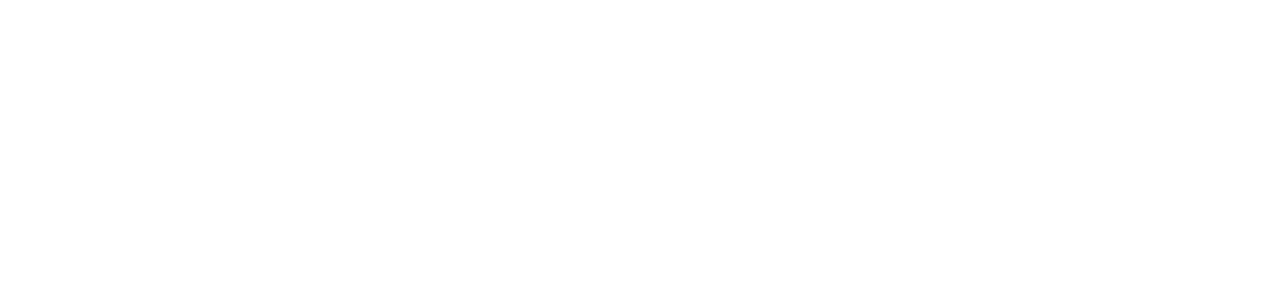
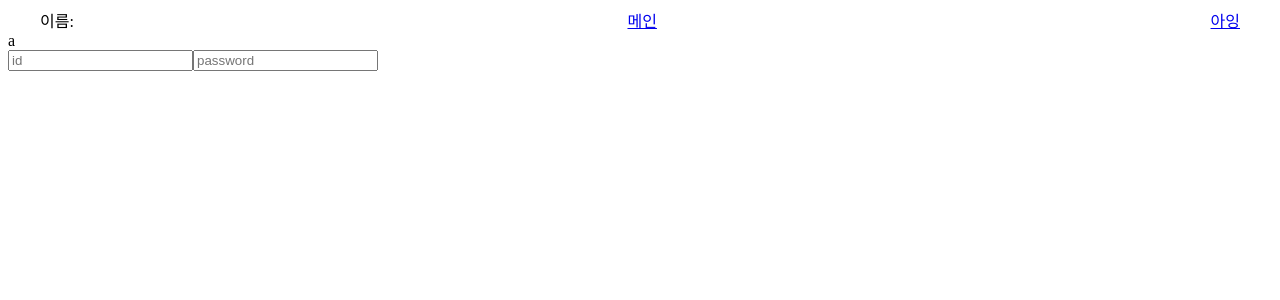
Before and after one commit to toswm128/recoil_Study, a React (Create React App) app in the folder recoil_ts/: page /signup in a window 1280 px wide. Shown: the top 300 px of the page. Built offline with nearby package versions, Linux system fonts and the light colour scheme.

Commit message:
[ADD] signUp set + [UPDATA] hook - store -> hook - useState

```diff
--- a/recoil_ts/src/App.tsx
+++ b/recoil_ts/src/App.tsx
@@ -4,6 +4,7 @@
 import { BrowserRouter as Router, Route, Switch } from "react-router-dom";
 import MainPage from "./Pages/MainPage";
 import TodoShowingPage from "./Pages/TodoShowingPage";
+import SignUpPage from "./Pages/SignUpPage";
 
 function App() {
   return (
@@ -12,6 +13,7 @@
         <Switch>
           <Route exact path="/" component={MainPage} />
           <Route path="/Show" component={TodoShowingPage} />
+          <Route path="/signup" component={SignUpPage} />
         </Switch>
       </Router>
     </RecoilRoot>
--- a/recoil_ts/src/Components/Main/Main.tsx
+++ b/recoil_ts/src/Components/Main/Main.tsx
@@ -12,7 +12,7 @@
 const Main = ({ selector, todo, text, number, submit }: MainProps) => {
   console.log(number, text);
   return (
-    <RecoilRoot>
+    <div>
       <div>
         <div>{number.value}</div>
         <button onClick={number.plus}>+</button>
@@ -26,7 +26,7 @@
           return <div key={key}>{currnt}</div>;
         })}
       </ul>
-    </RecoilRoot>
+    </div>
   );
 };
 
--- /dev/null
+++ b/recoil_ts/src/Components/SignUp/SignUp.tsx
@@ -0,0 +1,18 @@
+import React from "react";
+
+interface SignUpType {
+  id: any;
+  pwd: any;
+}
+
+const SignUp = ({ id, pwd }: SignUpType) => {
+  return (
+    <div>
+      <div>a</div>
+      <input type="text" {...id} placeholder="id" />
+      <input type="text" {...pwd} placeholder="password" />
+    </div>
+  );
+};
+
+export default SignUp;
--- /dev/null
+++ b/recoil_ts/src/Containers/SignUpContainer.tsx
@@ -0,0 +1,12 @@
+import React from "react";
+import SignUp from "../Components/SignUp/SignUp";
+import useInput from "../hooks/useInput/useInput";
+import useCounter from "../hooks/useCounter/useCounter";
+
+const SignUpContainer = () => {
+  const id: any = useInput();
+  const pwd: any = useInput();
+  return <SignUp id={id} pwd={pwd} />;
+};
+
+export default SignUpContainer;
--- /dev/null
+++ b/recoil_ts/src/Pages/SignUpPage.tsx
@@ -0,0 +1,14 @@
+import React from "react";
+import SignUpContainer from "../Containers/SignUpContainer";
+import HeaderContainer from "../Containers/HeaderContainer";
+
+const SignUpPage = () => {
+  return (
+    <>
+      <HeaderContainer />
+      <SignUpContainer />
+    </>
+  );
+};
+
+export default SignUpPage;
--- a/recoil_ts/src/hooks/useInput/useInput.ts
+++ b/recoil_ts/src/hooks/useInput/useInput.ts
@@ -1,9 +1,9 @@
-import React from "react";
+import React, { useState } from "react";
 import { useRecoilState } from "recoil";
 import { textState } from "../../Stores/inputStore";
 
 const useInput = () => {
-  const [value, setvalue] = useRecoilState<string>(textState);
+  const [value, setvalue] = useState<string>("");
 
   const onChange = (event: any) => {
     setvalue(event.target.value);
```
Also changed, not shown: recoil_ts/src/Stores/authStore.ts (added, +12 -0 lines).
